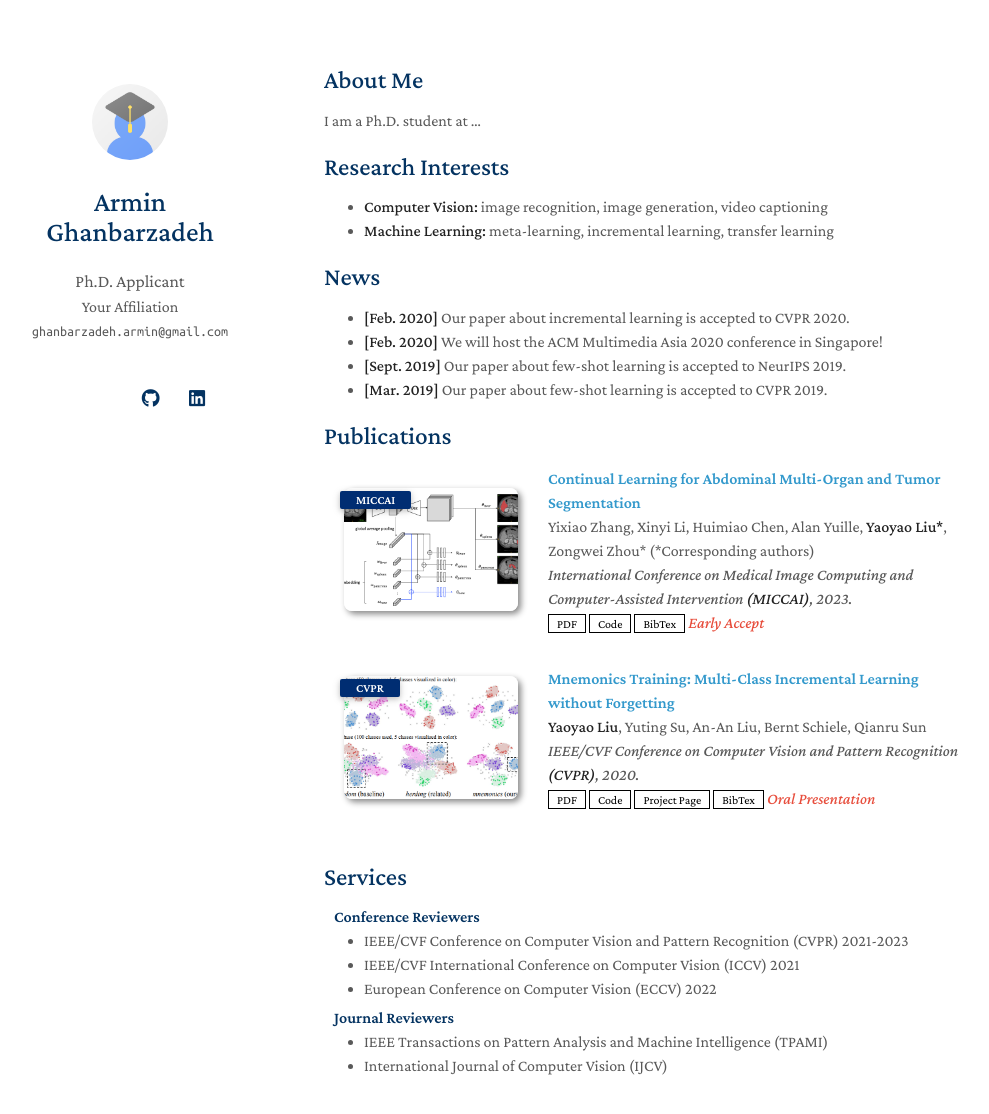
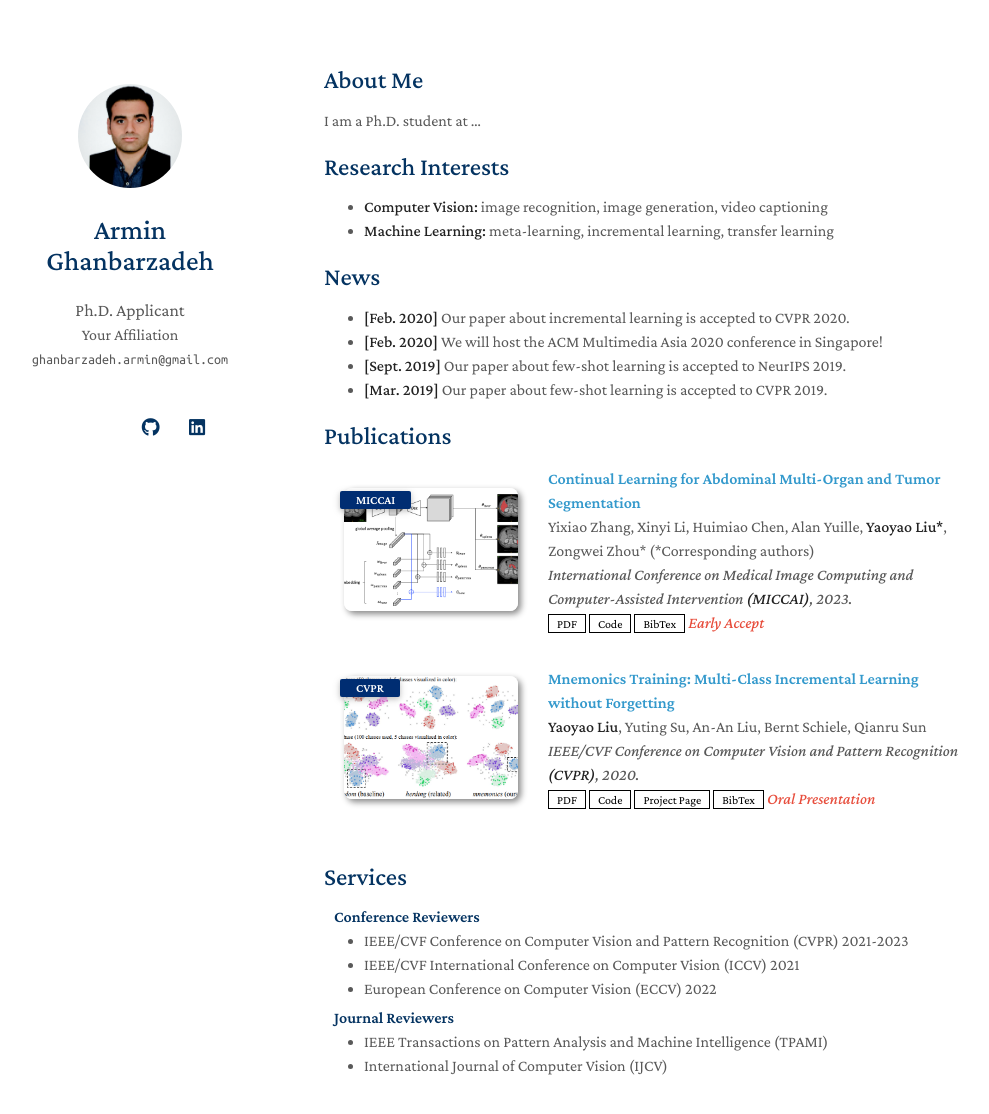
Before and after one commit to ghanbarzadeh/ghanbarzadeh.github.io, a Jekyll site: the page built from index.md, in a window 1280 px wide and 1172 px high. Shown: the top 1114 px of the window, without its empty margins (146-1135 px from the left). Built offline with Jekyll 4.4.1, drawn with Linux system fonts in a browser that asks for light colours; nearby versions of some CDN libraries; a style sheet for code colours, icons or effects is not loaded; our own code applies the rules of GitHub Pages for plain Markdown files.

Commit message:
Update _config.yml

```diff
--- a/_config.yml
+++ b/_config.yml
@@ -20,7 +20,7 @@ linkedin: http://www.linkedin.com/in/armin-ghanbarzadeh-809598151
 
 # Images (e.g., your profile picture and your website's favicon)
 # "favicon" and "favicon_dark" are used for the light and dark modes, respectively.
-avatar: ./assets/img/avatar.png
+avatar: ./assets/img/square.png
 favicon: ./assets/img/favicon.png
 favicon_dark: ./assets/img/favicon-dark.png
 
```
